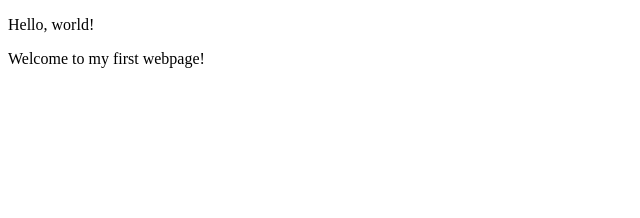
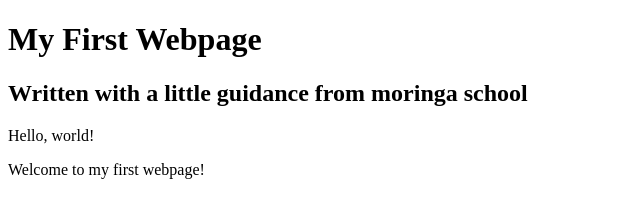
Before and after one commit to GladwellTaye/my-first-webpage, a plain HTML site: page my-first-webpage.html in a window 1280 px wide. Shown: the whole page, without its empty margins (0-640 px from the left). Drawn offline with Linux system fonts and the light colour scheme.

Commit message:
add header block elements

```diff
--- a/my-first-webpage.html
+++ b/my-first-webpage.html
@@ -4,6 +4,8 @@
     <title>my first webpage!</title>
   </head>
   <body>
+    <h1>My First Webpage</h1>
+    <h2>Written with a little guidance from moringa school</h2>
     <p>Hello, world!</p>
     <p>Welcome to my first webpage!</p>
   </body>
```
